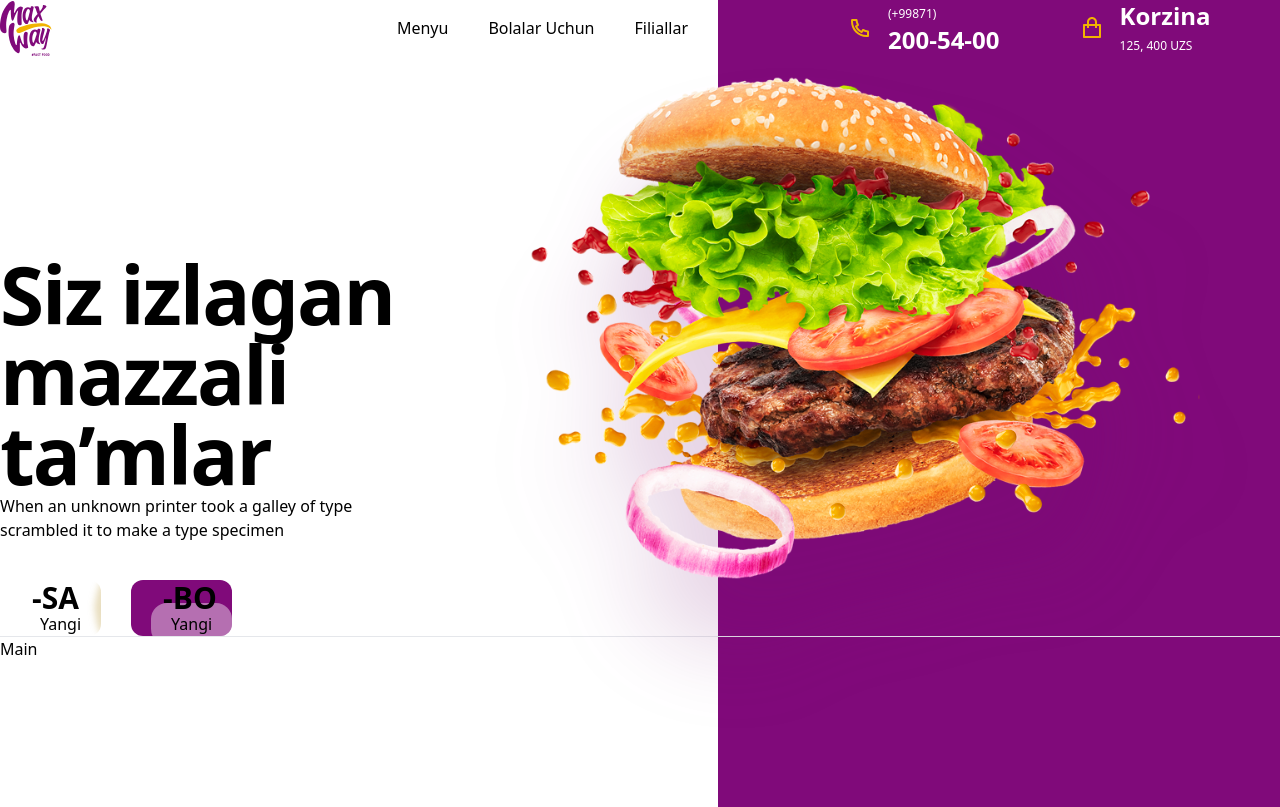
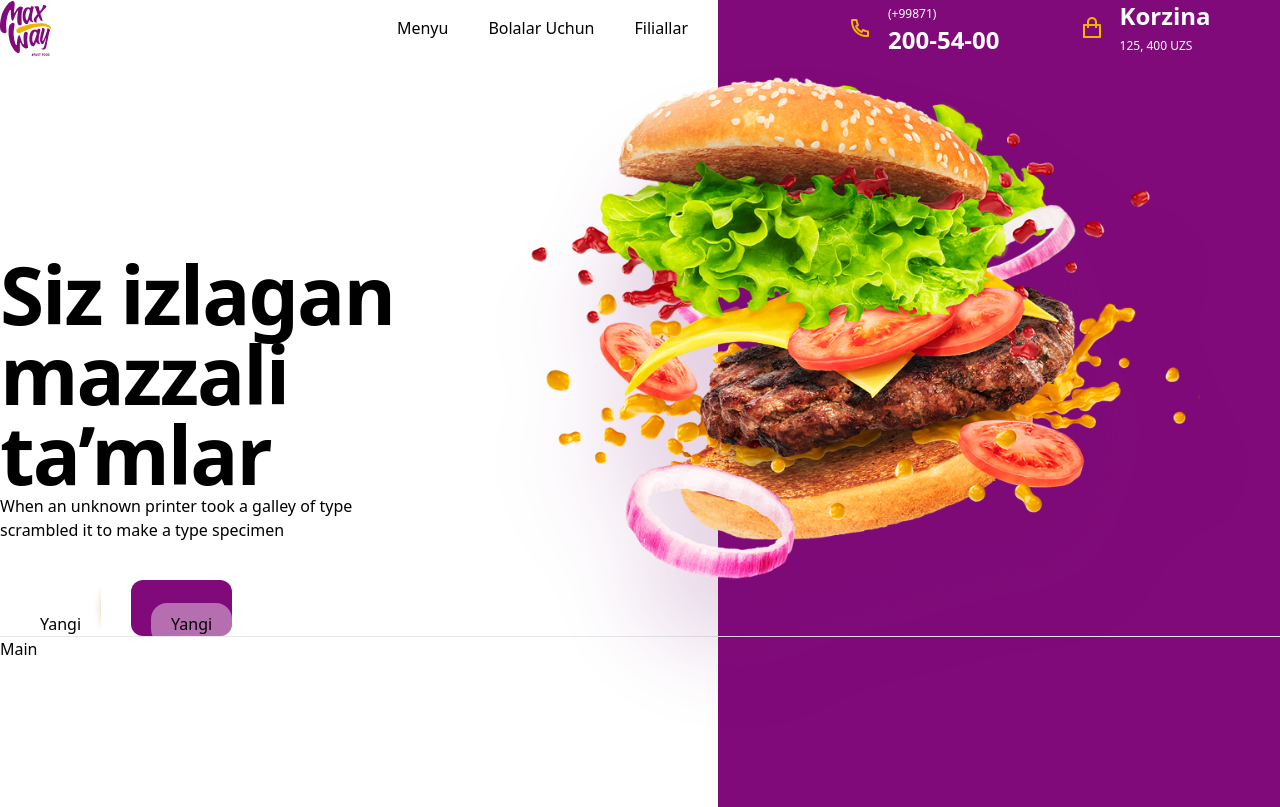
Before and after one commit to GeniusAvenue-Behruz/maxway, a React (Create React App) app: page / in a window 1280 px wide. Built offline with nearby package versions, Linux system fonts and the light colour scheme.

Commit message:
modified:   src/components/pizzaCard.js

```diff
--- a/src/components/pizzaCard.js
+++ b/src/components/pizzaCard.js
@@ -1,17 +1,20 @@
 import React from 'react';
 
-const PizzaCard = ({ bgColor = '#FFC85C', nameColor, width = 'auto', height = 'auto', status = 'Yangi', name = "Pit<br/>&nbsp;-sa", imgSrc, imgAlt = 'Yangi Pizza' }) => {
+const PizzaCard = ({ bgColor = '#FFC85C', nameColor = '#E76A06', width = '255px', height = '200px', status = 'Yangi', name = 'Pit -sa', imgSrc, imgAlt = 'Yangi Pizza' }) => {
   return (
     <div className={`bg-[${bgColor}] w-[${width}] h-[${height}] rounded-xl pt-8 relative overflow-hidden`}>
-      <span className='text-base px-5 py-[10px] bg-[#ffffff69] rounded-2xl ml-5'>{status}</span>
+      <span className='status text-base px-5 py-[10px] bg-[#ffffff69] rounded-2xl ml-5'>{status}</span>
       <div className='flex justify-between items-end absolute bottom-0'>
-      <h1 className={`name pl-8 mb-5 text-[${nameColor}] text-3xl uppercase font-bold`}>
-            {name}
+        <h1 className={`name pl-8 mb-5 text-[${nameColor}] text-3xl uppercase font-bold`}>
+          {name.split('-').map((line, index) => (
+            <span key={index}>{line}<br/>&nbsp;&nbsp;</span>
+          ))}
         </h1>
-        <img className='' src={imgSrc} alt={imgAlt} />
+        <img className='img' src={imgSrc} alt={imgAlt} />
       </div>
     </div>
   );
 };
 
+
 export default PizzaCard;
```
